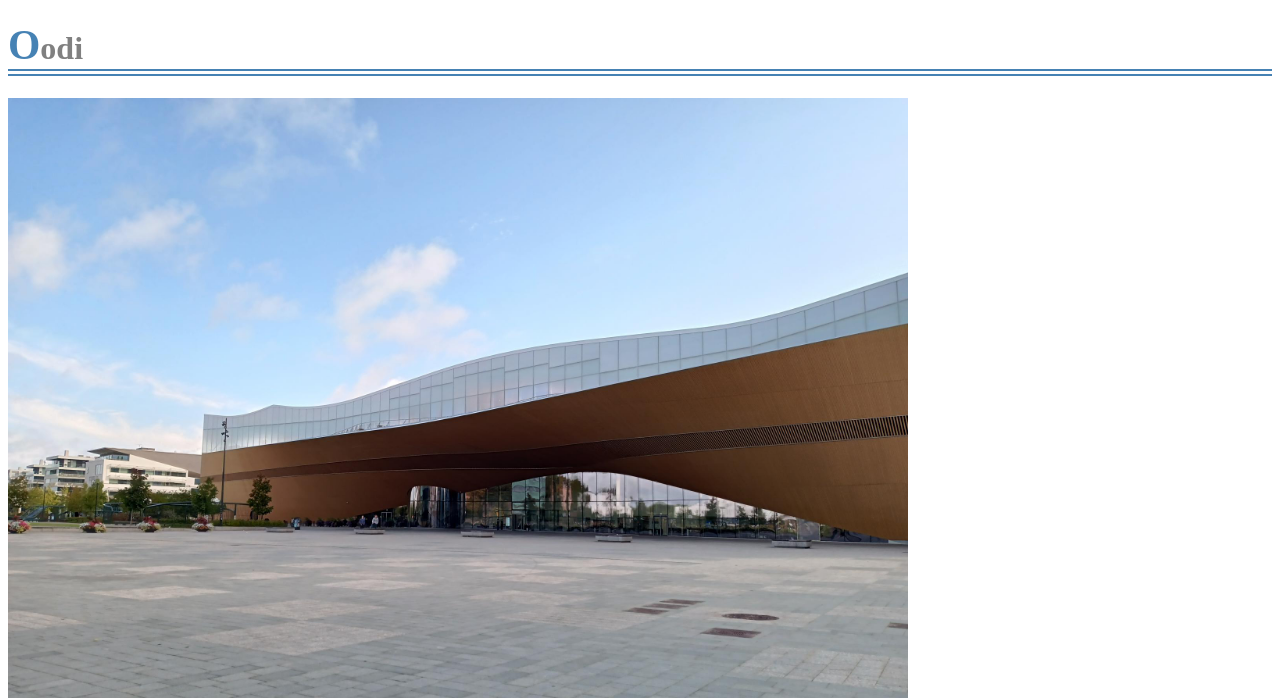
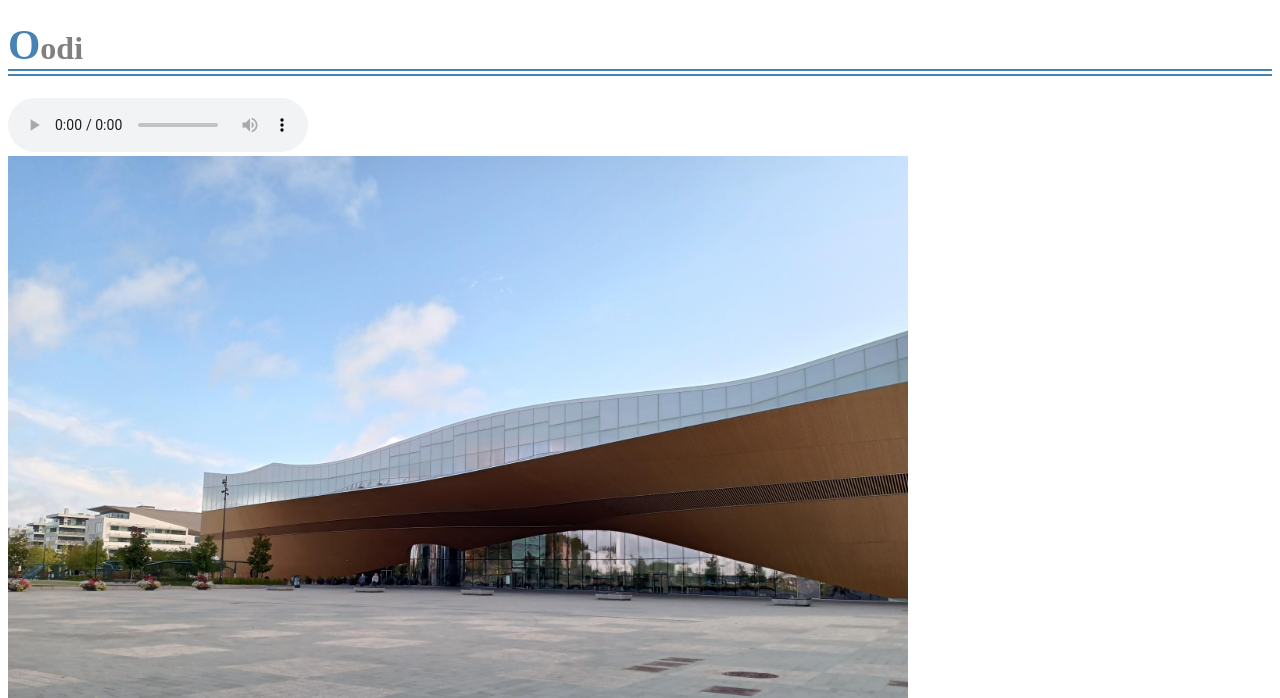
Before and after one commit to ayapappara/pagetrip.sc, a plain HTML site: page oodi.html in a window 1280 px wide. Shown: the top 698 px of the page. Drawn offline with Linux system fonts and the light colour scheme.

Commit message:
Update oodi.html

```diff
--- a/oodi.html
+++ b/oodi.html
@@ -16,6 +16,7 @@
 
 	<body>
 		<h1>Oodi</h1>
+		<audio controls src="sound/6.mp3" type="audio/mp3">入口音</audio><br>
 		<img src="img/8.jfif"style="width:71.2%; height:20%;" alt="ロフト">
 		<img src="img/8.2.jpg"style="width:71.2%; height:20%;" alt="">
 		<img src="img/8.5.jpg"style="width:40%; height:20%;" alt="">
```
